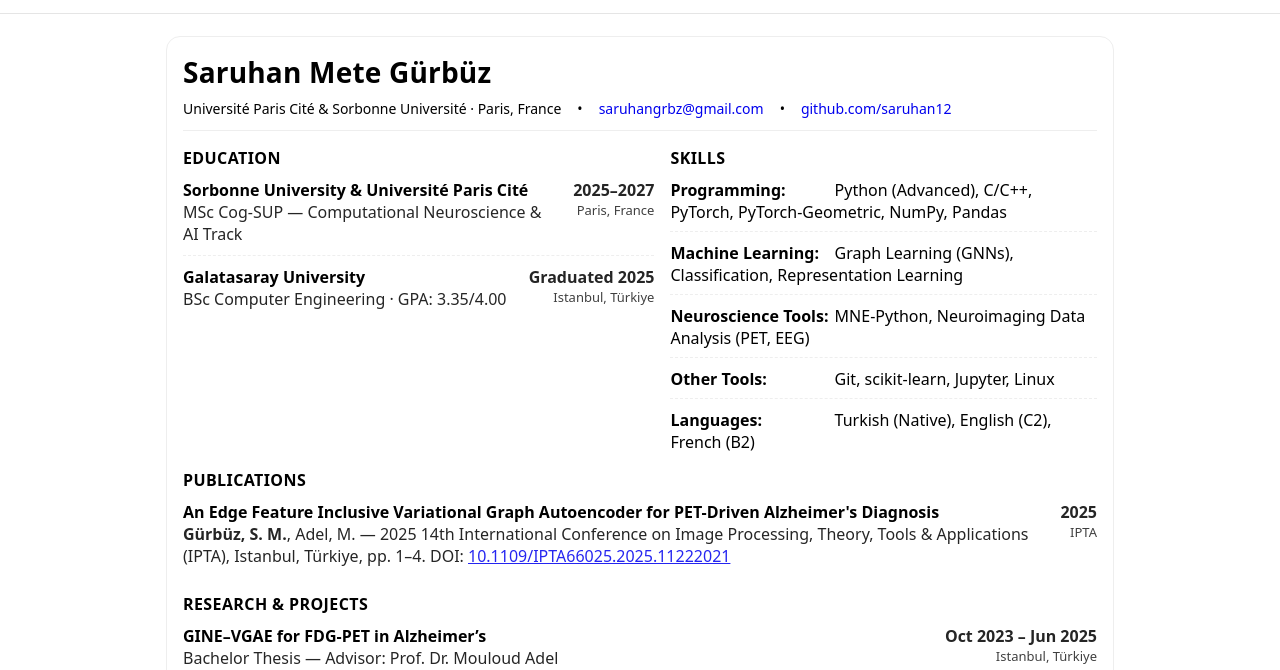
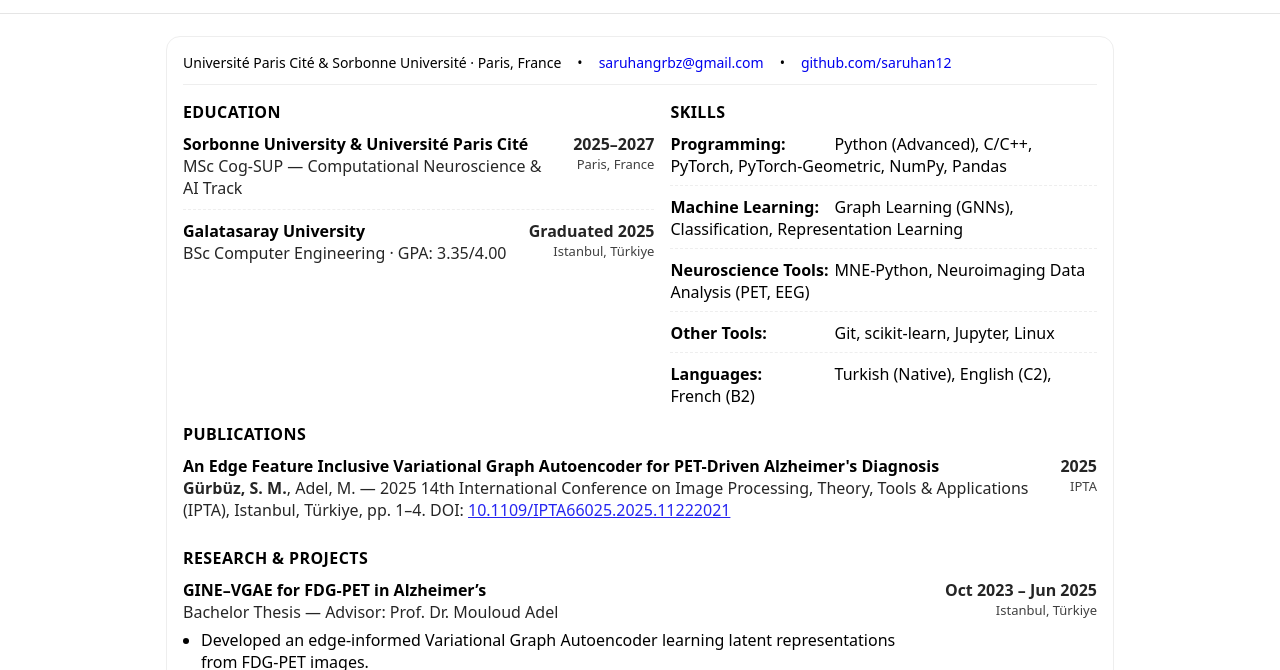
Before and after one commit to saruhan12/saruhan12.github.io, a plain HTML site: page cv.html in a window 1280 px wide. Shown: the part 90-760 px from the top of the page. Drawn offline with Linux system fonts and the light colour scheme.

Commit message:
added CV

```diff
--- a/cv.html
+++ b/cv.html
@@ -129,8 +129,6 @@
   <main class="main">
     <div class="card">
       <div class="cv-top">
-        <h1 class="cv-name">Saruhan Mete Gürbüz</h1>
-
         <div class="cv-meta">
           <span>Université Paris Cité &amp; Sorbonne Université · Paris, France</span>
           <span>•</span>
```
